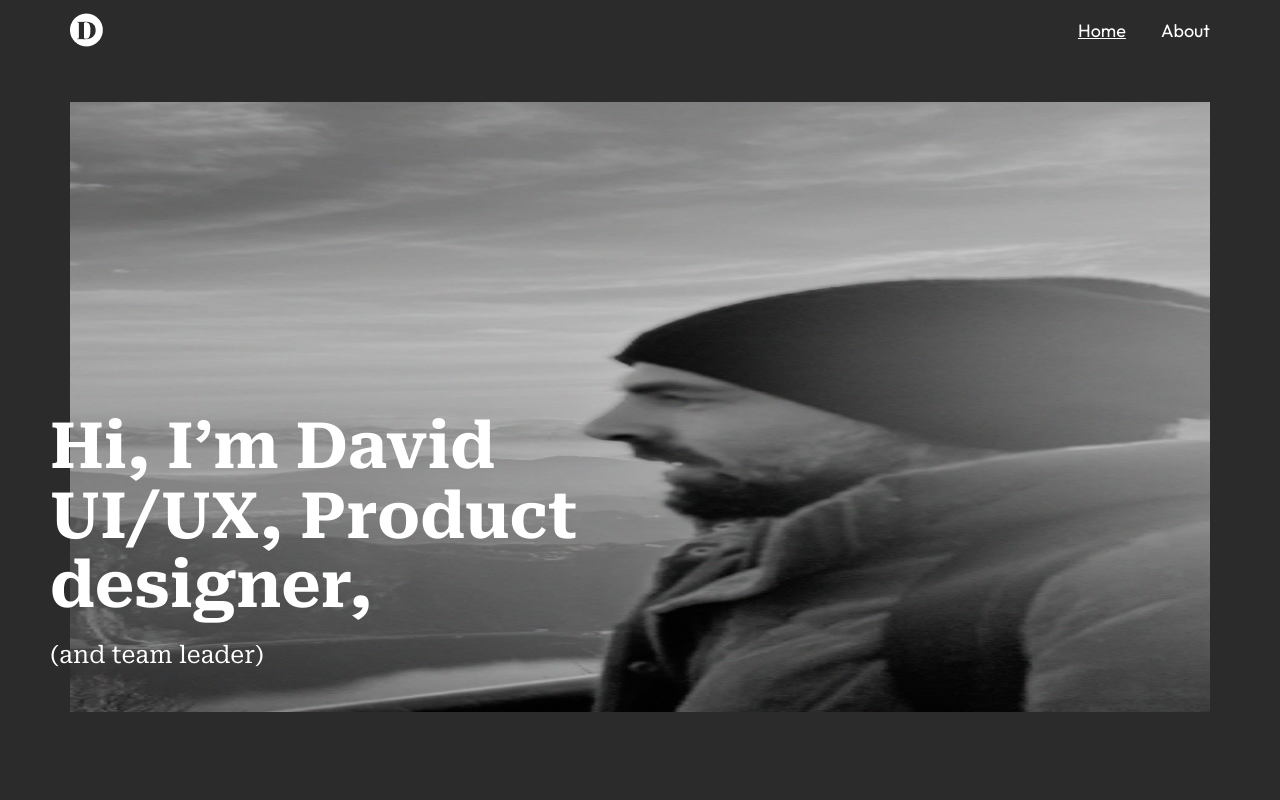
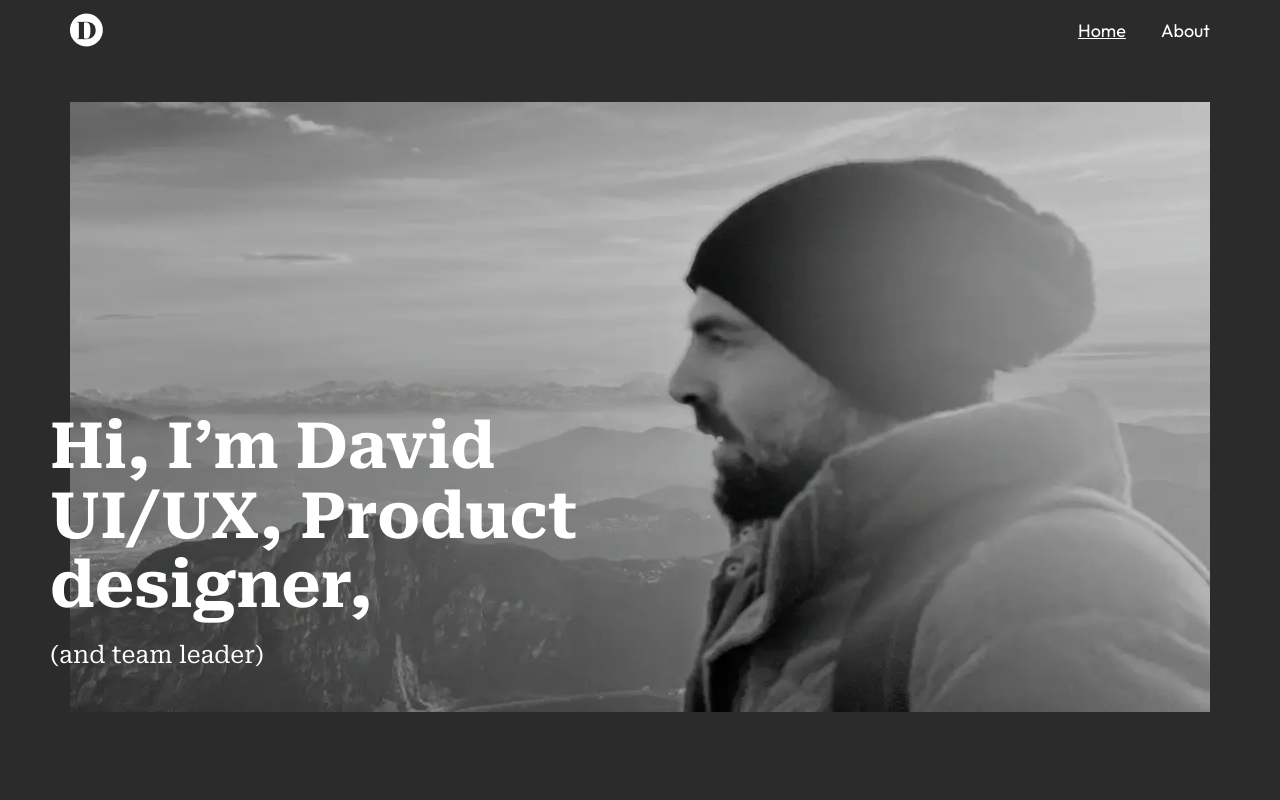
Before and after one commit to OriGuyUniqueDev/davidMalkaUIUXV2, a React (Vite) app: page / in a window 1280 px wide. Shown: the top 800 px of the page. Built offline with nearby package versions, Linux system fonts and the light colour scheme.

Commit message:
ramAderet hires

```diff
--- a/src/index.css
+++ b/src/index.css
@@ -13,4 +13,5 @@
 body {
 	min-height: 100vh;
 	background-color: "#2B2B2B";
+	overflow-x: hidden;
 }
--- a/src/pages/home/components/hero/Hero.tsx
+++ b/src/pages/home/components/hero/Hero.tsx
@@ -7,17 +7,17 @@ interface HeroProps {}
 const Hero: FunctionComponent<HeroProps> = () => {
 	const [imageURL, setImageURL] = useState("");
 	window.addEventListener("resize", () => {
-		window.innerWidth <= 1280 ? setImageURL("/images/homePage/heroMobile.png") : setImageURL("/images/homePage/hero.webp");
+		window.innerWidth <= 1279 ? setImageURL("/images/homePage/heroMobile.png") : setImageURL("/images/homePage/hero.webp");
 	});
 	useEffect(() => {
-		window.innerWidth <= 1280 ? setImageURL("/images/homePage/heroMobile.png") : setImageURL("/images/homePage/hero.webp");
+		window.innerWidth <= 1279 ? setImageURL("/images/homePage/heroMobile.png") : setImageURL("/images/homePage/hero.webp");
 	}, []);
 	return (
 		<div className="w-full md:h-[81.2rem]  bg-projectBlack ">
 			<div className="container mx-auto">
 				<LazyLoadImage src={imageURL} alt="hero img" width="100%" className=" md:px-[7rem] sm:px-[1.8rem]  mx-auto h-[65.2rem] pt-[4.2rem] relative" effect="opacity" />
 
-				<p className="relative sm:bottom-[20rem] md:bottom-[30.4rem] left-20 md:w-[60rem] sm:w-[36rem] font-serif text-white md:text-[6.4rem] font-bold sm:text-[3.6rem] md:leading-[6.97rem] sm:leading-[4.17rem] ">
+				<p className="relative sm:bottom-[20rem] md:bottom-[30.4rem] left-20 md:w-[60rem] sm:w-[30rem] font-serif text-white md:text-[6.4rem] font-bold sm:text-[3.6rem] md:leading-[6.97rem] sm:leading-[4.17rem] ">
 					Hi, I’m David UI/UX, Product designer, <span className="text-[2.4rem] font-normal block">(and team leader)</span>
 				</p>
 			</div>
--- a/src/pages/projectPage/components/AboutProject.tsx
+++ b/src/pages/projectPage/components/AboutProject.tsx
@@ -8,10 +8,10 @@ const AboutProject: FunctionComponent<AboutProjectProps> = ({ data }) => {
 	return (
 		<div className="bg-projectWhite w-full md:py-[12rem] sm:py-[6rem] ">
 			<div className="md:max-w-[1280px] mx-auto md:px-[7rem] sm:px-[1.8rem] ">
-				<div className="w-[55.6rem]">
+				<div className="w-full">
 					<p className="text-[2.1rem] uppercase sm:hidden md:block   text-projectGrey">Introduction.</p>
 					<h1 className="font-serif w-[41.9rem] md:text-[8.4rem] text-projectBlack  sm:text-[4.8rem] font-bold mb-[2.4rem]">About the project</h1>
-					<p className="text-[1.8rem] sm:w-[34.2rem]">{data}</p>
+					<p className="text-[1.8rem] md:w-[67.8rem] sm:w-[34.2rem]">{data}</p>
 				</div>
 			</div>
 		</div>
--- a/src/pages/projectPage/components/HeroProject.tsx
+++ b/src/pages/projectPage/components/HeroProject.tsx
@@ -20,7 +20,7 @@ const HeroProject: FunctionComponent<HeroProjectProps> = ({ imageBG, image, resI
 		<div className="w-full md:h-[52.5rem] sm:h-[42.5rem]  bg-projectBlack ">
 			<div className="container mx-auto">
 				<LazyLoadImage src={imageBG.url} alt={imageBG.alt} width="100%" className=" md:px-[7rem] sm:px-[1.8rem]  mx-auto md:h-[44.1rem] sm:h-[36rem]  md:relative  pt-[4.2rem] relative" effect="opacity" />
-				<LazyLoadImage src={image.url} alt={image.alt} className=" md:px-[7rem] sm:px-[1.8rem]  mx-auto md:h-[42.8rem]   pt-[4.2rem] relative bottom-[20rem] md:left-[45rem] sm:h-fit sm:left-[0rem]" effect="opacity" />
+				<LazyLoadImage src={image.url} alt={image.alt} className=" md:px-[7rem] sm:px-[1.8rem]  mx-auto md:h-[44.4rem]   pt-[4.2rem] relative bottom-[28.5rem] md:left-[45rem] sm:h-fit sm:left-[0rem]" effect="opacity" />
 			</div>
 		</div>
 	);
```
Also changed, not shown: public/images/projects/ramAderet/images/heroMockup.png.
